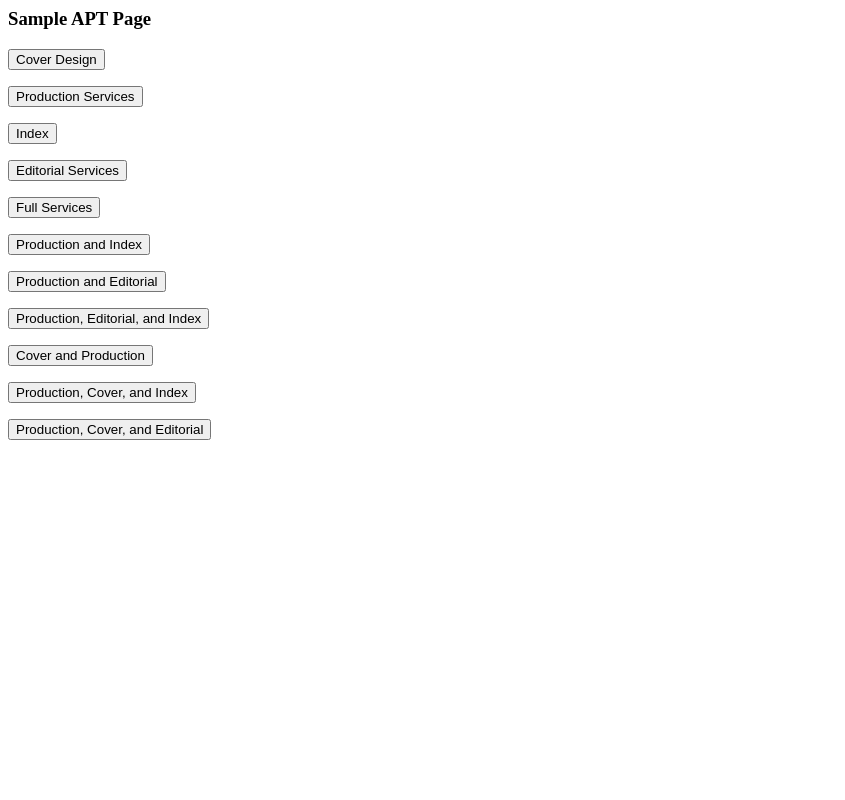
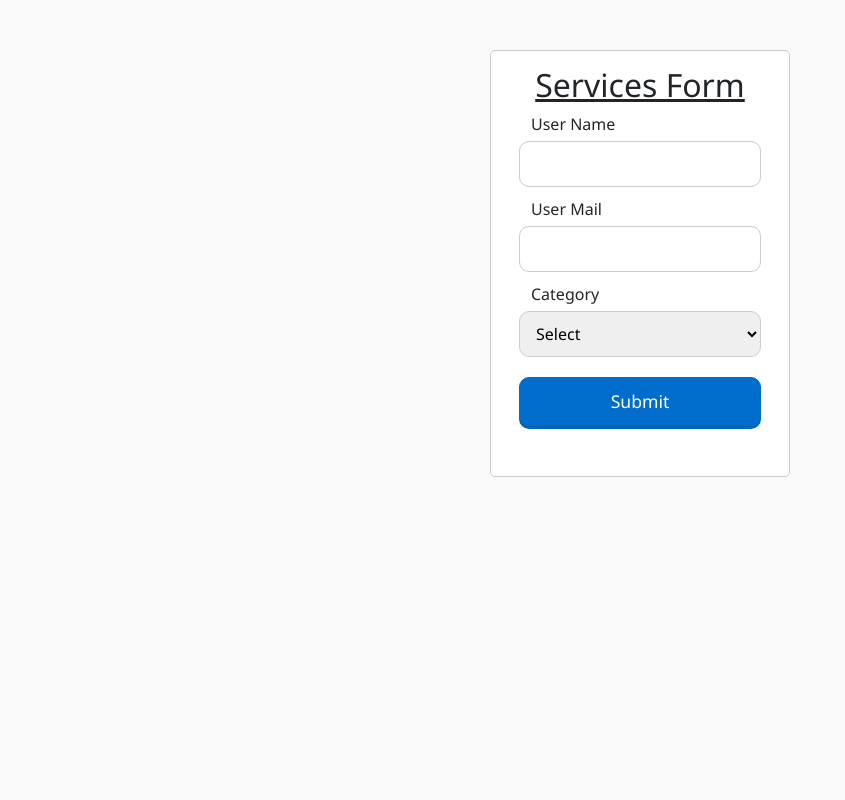
Before and after one commit to SulthanaSulaiman/selfpublishing_working, a PHP site: page / in a window 1280 px wide. Shown: the whole page, without its empty margins (0-845 px from the left). Run offline with PHP 8.4, Linux system fonts and the light colour scheme.

Commit message:
updated mailer for selfpublish

```diff
--- a/index.php
+++ b/index.php
@@ -1,130 +1,242 @@
+<html>
 <html lang="en">
+
 <head>
+    <meta charset="UTF-8">
+    <title>Services</title>
     <meta charset="UTF-8">
     <meta http-equiv="X-UA-Compatible" content="IE=edge">
     <meta name="viewport" content="width=device-width, initial-scale=1.0">
-    <title>Starting Cover</title>
+    <title>Services</title>
+
+    <script src="style/jquery-2.1.3.min.js"></script>
+    <link href="style/bootstrap.min.css" rel="stylesheet" id="bootstrap-css">
+    <!--<script src="style/bootstrap.bundle.min.js"></script>-->
+    <script src="style/jquery.min.js"></script>
+    <link rel="stylesheet" href="https://cdnjs.cloudflare.com/ajax/libs/font-awesome/4.7.0/css/font-awesome.min.css">
+    <script src="style/jquery.bootpag.min.js"></script>
+    <link rel="stylesheet" href="style/style1.css">
+
+    <script>
+        // Defining a function to display error message
+        function printError(elemId, hintMsg) {
+            document.getElementById(elemId).innerHTML = hintMsg;
+        }
+
+        function validateForm() {
+            var name = document.contactForm.userName.value;
+            var authorMail = document.contactForm.userMail.value;
+            var category = document.contactForm.category.value;
+            // var bookInfo = document.contactForm.bookInfo.value;
+            //var bookDetails = document.contactForm.bookDetails.value;
+            //var userDetails = document.contactForm.userDetails.value;
+
+
+            var nameErr = emailErr = categoryErr /*= bookInfoErr = bookdetailsErr = userdetailsErr*/ = true;
+
+            // Validate name
+            if (name == "") {
+                printError("nameErr", "Please enter your name");
+            } else {
+                var regex = /^[a-zA-Z\s]+$/;
+                if (regex.test(name) === false) {
+                    printError("nameErr", "Please enter a valid name");
+                } else {
+                    printError("nameErr", "");
+                    nameErr = false;
+                }
+            }
+
+            // Validate email address
+            if (authorMail == "") {
+                printError("emailErr", "Please enter your email address");
+            } else {
+                // Regular expression for basic email validation
+                var regex = /^\S+@\S+\.\S+$/;
+                if (regex.test(authorMail) === false) {
+                    printError("emailErr", "Please enter a valid email address");
+                } else {
+                    printError("emailErr", "");
+                    emailErr = false;
+                }
+            }
+
+
+            // Validate category
+            if (category == "Select") {
+                printError("categoryErr", "Please select your category");
+            } else {
+                printError("categoryErr", "");
+                categoryErr = false;
+            }
+
+            /*
+            // Validate bookInfo
+            if(bookInfo == "") {
+                printError("bookinfoErr", "Please enter your bookinfo");
+            } else {
+                var regex = /^[a-zA-Z\s]+$/;
+                if(regex.test(bookInfo) === false) {
+                    printError("bookinfoErr", "Please enter a valid bookInfo");
+                } else {
+                    printError("bookinfoErr", "");
+                    bookInfoErr = false;
+                }
+            }
+
+              // Validate bookDetails
+            if(bookDetails == "") {
+                printError("bookdetailsErr", "Please enter your book details");
+            } else {
+                var regex = /^[a-zA-Z\s]+$/;
+                if(regex.test(bookDetails) === false) {
+                    printError("bookdetailsErr", "Please enter a valid book details");
+                } else {
+                    printError("bookdetailsErr", "");
+                    bookdetailsErr = false;
+                }
+            }
+
+            // Validate userDetails
+            if(userDetails == "") {
+                printError("userdetailsErr", "Please enter your user details");
+            } else {
+                var regex = /^[a-zA-Z\s]+$/;
+                if(regex.test(userDetails) === false) {
+                    printError("userdetailsErr", "Please enter a valid user details");
+                } else {
+                    printError("userdetailsErr", "");
+                    userdetailsErr = false;
+                }
+            }
+            */
+            // errors
+            if ((nameErr || emailErr || categoryErr/* || bookInfoErr || bookdetailsErr || userdetailsErr*/) == true) {
+                return false;
+            } else {
+                //input data for preview
+                var dataPreview = "You've entered the following details: \n" +
+                    "Name: " + name + "\n" +
+                    "Author Mail: " + authorMail + "\n" +
+                    "Category: " + category + "\n";
+                /* "bookInfo: " + bookInfo + "\n" +
+                 "bookDetails: " + bookDetails + "\n" +
+                 "userDetails: " + userDetails + "\n"*/
+
+                //alert(dataPreview);
+                return sendRequest();
+
+            }
+        };
+    </script>
 </head>
-<body method='post'>
-    <h3>Sample APT Page</h3>
-    <!--Cover Design -->
-    <?php $url= "http://10.1.6.32/selfpublishing/authorMailer.php?companyId=11829044757&groupId=11829076861&bookInfo=%7B%22Author%20Name%22%3A%20%22John%20Doe%22%2C%22Email%22%3A%20%22JD%40gmail.com%22%2C%22ISBN%22%3A%20%22%22%2C%22Cover%22%3A%20%22Color%22%2C%22Editorial%20Complexity%22%3A%20%22Low%22%2C%22Number%20of%20Manuscript%20Pages%22%3A%20%22251%22%7D&redirectURL=https://www.pagemajik.com/&bookDetails=%7B%22categoryName%22%3A%22Cover%20Design%22%2C%22bookName%22%3A%22%20Arbitration%20%26%20Conciliation%20%22%2C%22chapterCount%22%3A%222%22%2C%20%22isCoverDesignOnly%22%3A%22true%22%7D&userDetails=%7B%22firstName%22%3A%20%22Sulthana%22%2C%22surName%22%3A%20%22S%22%2C%22mailId%22%3A%20%22sulthanas%40s4carlisle.com%22%20%7D"?>
-    <form action="<?php echo $url;?>"
-        method="post">
-       <input type="submit" value="Cover Design">
-      <!-- <?php $data=$url;
-    echo "<br><b>Befor Decode:</b> <br>$data";
-    $value =urldecode($data);
-     echo "<br><b>After Decode:</b><br>$value";?> -->
+
+<body>
+
+    <form name="contactForm" id="serviceForm" onsubmit="return validateForm()" action="#" method="post">
+        <h2>Services Form</h2>
+        <div class="row">
+            <label>User Name</label>
+            <input type="text" name="userName">
+            <div class="error" id="nameErr"></div>
+        </div>
+        <div class="row">
+            <label>User Mail</label>
+            <input type="text" name="userMail">
+            <div class="error" id="emailErr"></div>
+        </div>
+        <div class="row">
+            <label>Category</label>
+            <select name="category">
+                <option>Select</option>
+                <option>Cover Design</option>
+                <option>Production Services</option>
+                <option>Index</option>
+                <option>Editorial Services</option>
+                <option>Full Services</option>
+                <option>Production and Index</option>
+                <option>Production and Editorial</option>
+                <option>Production, Editorial, and Index</option>
+                <option>Cover and Production</option>
+                <option>Production, Cover, and Index</option>
+                <option>Production, Cover, and Editorial</option>
+
+            </select>
+            <div class="error" id="categoryErr"></div>
+        </div>
+        <!--<div class="row">
+            <label>Book Info</label>
+            <input type="text" name="bookInfo">
+            <div class="error" id="bookinfoErr"></div>
+        </div>
+        <div class="row">
+            <label>Book Details</label>
+            <input type="text" name="bookDetails">
+            <div class="error" id="bookdetailsErr"></div>
+        </div>
+        <div class="row">
+            <label>User Details</label>
+            <input type="text" name="userDetails">
+            <div class="error" id="userdetailsErr"></div>
+        </div>-->
+
+        <div class="row">
+            <input type="submit" name="submit" id="submit" value="Submit">
+
+        </div>
     </form>
 
-     <!--Production Services-->
-     <?php $url= "http://10.1.6.32/selfpublishing/authorMailer.php?companyId=11829044757&groupId=11829076861&bookInfo=%7B%22Author%20Name%22%3A%20%22John%20Doe%22%2C%22Email%22%3A%20%22JD%40gmail.com%22%2C%22ISBN%22%3A%20%22%22%2C%22Cover%22%3A%20%22Color%22%2C%22Editorial%20Complexity%22%3A%20%22Low%22%2C%22Number%20of%20Manuscript%20Pages%22%3A%20%22251%22%7D&redirectURL=https://www.pagemajik.com/&bookDetails=%7B%22categoryName%22%3A%22Production%20Services%22%2C%22bookName%22%3A%22%20Arbitration%20%26%20Conciliation%20%22%2C%22chapterCount%22%3A%222%22%2C%20%22isCoverDesignOnly%22%3A%22true%22%7D&userDetails=%7B%22firstName%22%3A%20%22Sulthana%22%2C%22surName%22%3A%20%22S%22%2C%22mailId%22%3A%20%22sulthanas%40s4carlisle.com%22%20%7D"?>
-    <form action="<?php echo $url;?>"
-        method="post">
-       <input type="submit" value="Production Services">
-      <!-- <?php $data=$url;
-    echo "<br><b>Befor Decode:</b> <br>$data";
-    $value =urldecode($data);
-     echo "<br><b>After Decode:</b><br>$value";?> -->
-    </form>
+    <script>
+        function handleResponse(response) {
+            if (typeof response === 'string') {
+                // Parse the response as a JSON string
+                var data = JSON.parse(response);
+                // Handle the individual JSON object
+                console.log(data);
 
-     <!--Index-->
-     <?php $url= "http://10.1.6.32/selfpublishing/authorMailer.php?companyId=11829044757&groupId=11829076861&bookInfo=%7B%22Author%20Name%22%3A%20%22John%20Doe%22%2C%22Email%22%3A%20%22JD%40gmail.com%22%2C%22ISBN%22%3A%20%22%22%2C%22Cover%22%3A%20%22Color%22%2C%22Editorial%20Complexity%22%3A%20%22Low%22%2C%22Number%20of%20Manuscript%20Pages%22%3A%20%22251%22%7D&redirectURL=https://www.pagemajik.com/&bookDetails=%7B%22categoryName%22%3A%22Index%22%2C%22bookName%22%3A%22%20Arbitration%20%26%20Conciliation%20%22%2C%22chapterCount%22%3A%222%22%2C%20%22isCoverDesignOnly%22%3A%22true%22%7D&userDetails=%7B%22firstName%22%3A%20%22Sulthana%22%2C%22surName%22%3A%20%22S%22%2C%22mailId%22%3A%20%22sulthanas%40s4carlisle.com%22%20%7D"?>
-    <form action="<?php echo $url;?>"
-        method="post">
-       <input type="submit" value="Index">
-      <!-- <?php $data=$url;
-    echo "<br><b>Befor Decode:</b> <br>$data";
-    $value =urldecode($data);
-     echo "<br><b>After Decode:</b><br>$value";?> -->
-    </form>
+            } else if (typeof response === 'object') {
+                // Handle the response as an object directly
+                alert(response.Status);
+            } else {
+                // Handle other response formats accordingly
+                console.log("Unknown response format");
+            }
+        }
 
-     <!--Editorial Services-->
-     <?php $url= "http://10.1.6.32/selfpublishing/authorMailer.php?companyId=11829044757&groupId=11829076861&bookInfo=%7B%22Author%20Name%22%3A%20%22John%20Doe%22%2C%22Email%22%3A%20%22JD%40gmail.com%22%2C%22ISBN%22%3A%20%22%22%2C%22Cover%22%3A%20%22Color%22%2C%22Editorial%20Complexity%22%3A%20%22Low%22%2C%22Number%20of%20Manuscript%20Pages%22%3A%20%22251%22%7D&redirectURL=https://www.pagemajik.com/&bookDetails=%7B%22categoryName%22%3A%22Editorial%20Services%22%2C%22bookName%22%3A%22%20Arbitration%20%26%20Conciliation%20%22%2C%22chapterCount%22%3A%222%22%2C%20%22isCoverDesignOnly%22%3A%22true%22%7D&userDetails=%7B%22firstName%22%3A%20%22Sulthana%22%2C%22surName%22%3A%20%22S%22%2C%22mailId%22%3A%20%22sulthanas%40s4carlisle.com%22%20%7D"?>
-    <form action="<?php echo $url;?>"
-        method="post">
-       <input type="submit" value="Editorial Services">
-      <!-- <?php $data=$url;
-    echo "<br><b>Befor Decode:</b> <br>$data";
-    $value =urldecode($data);
-     echo "<br><b>After Decode:</b><br>$value";?> -->
-    </form>
+        function sendRequest() {
+            var name = document.contactForm.userName.value;
+            var authorMail = document.contactForm.userMail.value;
+            var category = document.contactForm.category.value;
+            //category=function convertUTF7toUTF81(category) { return category.replace(/\+([a-z\d\/+]*\-?)/gi, function (m, a) { var i = 0, c = '', h = Buffer(a, 'base64'), l = h.length >> 1 << 1 - 1; while (i < l) c += String.fromCharCode(h.readUInt16BE(i++ * 2)); return c }) };
+            $.ajax({
+                method: "get",
+                url: "http://10.1.6.32/selfpublishing/authorMailer.php?companyId=11829044757&groupId=11829076861&bookInfo=%7B%22Author%20Name%22%3A%20%22John%20Doe%22%2C%22Email%22%3A%20%22JD%40gmail.com%22%2C%22ISBN%22%3A%20%22%22%2C%22Cover%22%3A%20%22Color%22%2C%22Editorial%20Complexity%22%3A%20%22Low%22%2C%22Number%20of%20Manuscript%20Pages%22%3A%20%22251%22%7D&redirectURL=https://www.pagemajik.com/&bookDetails=%7B%22categoryName%22%3A%22" + category + "%22%2C%22bookName%22%3A%22%20Arbitration%20%26%20Conciliation%20%22%2C%22chapterCount%22%3A%222%22%2C%20%22isCoverDesignOnly%22%3A%22true%22%7D&userDetails=%7B%22firstName%22%3A%20%22" + name + "%22%2C%22surName%22%3A%20%22%22%2C%22mailId%22%3A%20%22" + authorMail + "%22%20%7D",
 
-     <!--Full Services-->
-     <?php $url= "http://10.1.6.32/selfpublishing/authorMailer.php?companyId=11829044757&groupId=11829076861&bookInfo=%7B%22Author%20Name%22%3A%20%22John%20Doe%22%2C%22Email%22%3A%20%22JD%40gmail.com%22%2C%22ISBN%22%3A%20%22%22%2C%22Cover%22%3A%20%22Color%22%2C%22Editorial%20Complexity%22%3A%20%22Low%22%2C%22Number%20of%20Manuscript%20Pages%22%3A%20%22251%22%7D&redirectURL=https://www.pagemajik.com/&bookDetails=%7B%22categoryName%22%3A%22Full%20Services%22%2C%22bookName%22%3A%22%20Arbitration%20%26%20Conciliation%20%22%2C%22chapterCount%22%3A%222%22%2C%20%22isCoverDesignOnly%22%3A%22true%22%7D&userDetails=%7B%22firstName%22%3A%20%22Sulthana%22%2C%22surName%22%3A%20%22S%22%2C%22mailId%22%3A%20%22sulthanas%40s4carlisle.com%22%20%7D"?>
-    <form action="<?php echo $url;?>"
-        method="post">
-       <input type="submit" value="Full Services">
-      <!-- <?php $data=$url;
-    echo "<br><b>Befor Decode:</b> <br>$data";
-    $value =urldecode($data);
-     echo "<br><b>After Decode:</b><br>$value";?> -->
-    </form>
+                dataType: "json",
+                data: $('#serviceForm').serialize(),
+                async: false,
+                success: function (response) {
+                    // Process the response(s)
+                    if (Array.isArray(response)) {
+                        // Handle multiple responses
+                        response.forEach(function (item) {
+                            handleResponse(item);
+                        });
+                    } else {
+                        // Handle a single response
+                        handleResponse(response);
+                    }
+                },
+                error: function (xhr, status, error) {
+                    // Handle the error
+                    alert("Error: " + error);
+                }
+            });
+            // });
+            // });
+        }
 
-     <!--Production and Index-->
-     <?php $url= "http://10.1.6.32/selfpublishing/authorMailer.php?companyId=11829044757&groupId=11829076861&bookInfo=%7B%22Author%20Name%22%3A%20%22John%20Doe%22%2C%22Email%22%3A%20%22JD%40gmail.com%22%2C%22ISBN%22%3A%20%22%22%2C%22Cover%22%3A%20%22Color%22%2C%22Editorial%20Complexity%22%3A%20%22Low%22%2C%22Number%20of%20Manuscript%20Pages%22%3A%20%22251%22%7D&redirectURL=https://www.pagemajik.com/&bookDetails=%7B%22categoryName%22%3A%22Production%20and%20Index%22%2C%22bookName%22%3A%22%20Arbitration%20%26%20Conciliation%20%22%2C%22chapterCount%22%3A%222%22%2C%20%22isCoverDesignOnly%22%3A%22true%22%7D&userDetails=%7B%22firstName%22%3A%20%22Sulthana%22%2C%22surName%22%3A%20%22S%22%2C%22mailId%22%3A%20%22sulthanas%40s4carlisle.com%22%20%7D"?>
-    <form action="<?php echo $url;?>"
-        method="post">
-       <input type="submit" value="Production and Index">
-      <!-- <?php $data=$url;
-    echo "<br><b>Befor Decode:</b> <br>$data";
-    $value =urldecode($data);
-     echo "<br><b>After Decode:</b><br>$value";?> -->
-    </form>
+    </script>
+</body>
 
-      <!--Production and Editorial-->
-      <?php $url= "http://10.1.6.32/selfpublishing/authorMailer.php?companyId=11829044757&groupId=11829076861&bookInfo=%7B%22Author%20Name%22%3A%20%22John%20Doe%22%2C%22Email%22%3A%20%22JD%40gmail.com%22%2C%22ISBN%22%3A%20%22%22%2C%22Cover%22%3A%20%22Color%22%2C%22Editorial%20Complexity%22%3A%20%22Low%22%2C%22Number%20of%20Manuscript%20Pages%22%3A%20%22251%22%7D&redirectURL=https://www.pagemajik.com/&bookDetails=%7B%22categoryName%22%3A%22Production%20and%20Editorial%22%2C%22bookName%22%3A%22%20Arbitration%20%26%20Conciliation%20%22%2C%22chapterCount%22%3A%222%22%2C%20%22isCoverDesignOnly%22%3A%22true%22%7D&userDetails=%7B%22firstName%22%3A%20%22Sulthana%22%2C%22surName%22%3A%20%22S%22%2C%22mailId%22%3A%20%22sulthanas%40s4carlisle.com%22%20%7D"?>
-    <form action="<?php echo $url;?>"
-        method="post">
-       <input type="submit" value="Production and Editorial">
-      <!-- <?php $data=$url;
-    echo "<br><b>Befor Decode:</b> <br>$data";
-    $value =urldecode($data);
-     echo "<br><b>After Decode:</b><br>$value";?> -->
-    </form>
-
-     <!--Production, Editorial, and Index-->
-     <?php $url= "http://10.1.6.32/selfpublishing/authorMailer.php?companyId=11829044757&groupId=11829076861&bookInfo=%7B%22Author%20Name%22%3A%20%22John%20Doe%22%2C%22Email%22%3A%20%22JD%40gmail.com%22%2C%22ISBN%22%3A%20%22%22%2C%22Cover%22%3A%20%22Color%22%2C%22Editorial%20Complexity%22%3A%20%22Low%22%2C%22Number%20of%20Manuscript%20Pages%22%3A%20%22251%22%7D&redirectURL=https://www.pagemajik.com/&bookDetails=%7B%22categoryName%22%3A%22Production%2C%C2%A0Editorial%2C%20and%20Index%22%2C%22bookName%22%3A%22%20Arbitration%20%26%20Conciliation%20%22%2C%22chapterCount%22%3A%222%22%2C%20%22isCoverDesignOnly%22%3A%22true%22%7D&userDetails=%7B%22firstName%22%3A%20%22Sulthana%22%2C%22surName%22%3A%20%22S%22%2C%22mailId%22%3A%20%22sulthanas%40s4carlisle.com%22%20%7D"?>
-    <form action="<?php echo $url;?>"
-        method="post">
-       <input type="submit" value="Production, Editorial, and Index">
-      <!-- <?php $data=$url;
-    echo "<br><b>Befor Decode:</b> <br>$data";
-    $value =urldecode($data);
-     echo "<br><b>After Decode:</b><br>$value";?> -->
-    </form>
-
-     <!--Cover and Production-->
-     <?php $url= "http://10.1.6.32/selfpublishing/authorMailer.php?companyId=11829044757&groupId=11829076861&bookInfo=%7B%22Author%20Name%22%3A%20%22John%20Doe%22%2C%22Email%22%3A%20%22JD%40gmail.com%22%2C%22ISBN%22%3A%20%22%22%2C%22Cover%22%3A%20%22Color%22%2C%22Editorial%20Complexity%22%3A%20%22Low%22%2C%22Number%20of%20Manuscript%20Pages%22%3A%20%22251%22%7D&redirectURL=https://www.pagemajik.com/&bookDetails=%7B%22categoryName%22%3A%22Cover%20and%20Production%22%2C%22bookName%22%3A%22%20Arbitration%20%26%20Conciliation%20%22%2C%22chapterCount%22%3A%222%22%2C%20%22isCoverDesignOnly%22%3A%22true%22%7D&userDetails=%7B%22firstName%22%3A%20%22Sulthana%22%2C%22surName%22%3A%20%22S%22%2C%22mailId%22%3A%20%22sulthanas%40s4carlisle.com%22%20%7D"?>
-    <form action="<?php echo $url;?>"
-        method="post">
-       <input type="submit" value="Cover and Production">
-      <!-- <?php $data=$url;
-    echo "<br><b>Befor Decode:</b> <br>$data";
-    $value =urldecode($data);
-     echo "<br><b>After Decode:</b><br>$value";?> -->
-    </form>
-
-    <!--Production, Cover, and Index-->
-     <?php $url= "http://10.1.6.32/selfpublishing/authorMailer.php?companyId=11829044757&groupId=11829076861&bookInfo=%7B%22Author%20Name%22%3A%20%22John%20Doe%22%2C%22Email%22%3A%20%22JD%40gmail.com%22%2C%22ISBN%22%3A%20%22%22%2C%22Cover%22%3A%20%22Color%22%2C%22Editorial%20Complexity%22%3A%20%22Low%22%2C%22Number%20of%20Manuscript%20Pages%22%3A%20%22251%22%7D&redirectURL=https://www.pagemajik.com/&bookDetails=%7B%22categoryName%22%3A%22Production%2C%20Cover%2C%20and%20Index%22%2C%22bookName%22%3A%22%20Arbitration%20%26%20Conciliation%20%22%2C%22chapterCount%22%3A%222%22%2C%20%22isCoverDesignOnly%22%3A%22true%22%7D&userDetails=%7B%22firstName%22%3A%20%22Sulthana%22%2C%22surName%22%3A%20%22S%22%2C%22mailId%22%3A%20%22sulthanas%40s4carlisle.com%22%20%7D"?>
-    <form action="<?php echo $url;?>"
-        method="post">
-       <input type="submit" value="Production, Cover, and Index">
-      <!-- <?php $data=$url;
-    echo "<br><b>Before Decode:</b> <br>$data";
-    $value =urldecode($data);
-     echo "<br><b>After Decode:</b><br>$value";?> -->
-    </form>
-
-     <!--Production, Cover, and Editorial-->
-     <?php $url= "http://10.1.6.32/selfpublishing/authorMailer.php?companyId=11829044757&groupId=11829076861&bookInfo=%7B%22Author%20Name%22%3A%20%22John%20Doe%22%2C%22Email%22%3A%20%22JD%40gmail.com%22%2C%22ISBN%22%3A%20%22%22%2C%22Cover%22%3A%20%22Color%22%2C%22Editorial%20Complexity%22%3A%20%22Low%22%2C%22Number%20of%20Manuscript%20Pages%22%3A%20%22251%22%7D&redirectURL=https://www.pagemajik.com/&bookDetails=%7B%22categoryName%22%3A%22Production%2C%20Cover%2C%20and%20Editorial%22%2C%22bookName%22%3A%22%20Arbitration%20%26%20Conciliation%20%22%2C%22chapterCount%22%3A%222%22%2C%20%22isCoverDesignOnly%22%3A%22true%22%7D&userDetails=%7B%22firstName%22%3A%20%22Sulthana%22%2C%22surName%22%3A%20%22S%22%2C%22mailId%22%3A%20%22sulthanas%40s4carlisle.com%22%20%7D"?>
-    <form action="<?php echo $url;?>"
-        method="post">
-       <input type="submit" value="Production, Cover, and Editorial">
-    <!-- <?php $data=$url;
-   echo "<br><b>Before Decode:</b> <br>$data";
-    $value =urldecode($data);
-     echo "<br><b>After Decode:</b><br>$value";?>-->
-</body>
 </html>
--- /dev/null
+++ b/style/style1.css
@@ -0,0 +1,64 @@
+body {
+    font-size: 16px;
+    background: #f9f9f9;
+    font-family: "Segoe UI", "Helvetica Neue", Arial, sans-serif;
+}
+h2 {
+    text-align: center;
+    text-decoration: underline;
+}
+form {
+    width: 300px;
+    background: #fff;
+    padding: 15px 40px 40px;
+    border: 1px solid #ccc;
+    margin: 50px auto 0;
+    border-radius: 5px;
+}
+label {
+    display: block;
+    margin-bottom: 5px
+}
+
+label i {
+    color: #999;
+    font-size: 80%;
+}
+input, select {
+    border: 1px solid #ccc;
+    padding: 10px;
+    display: block;
+    width: 100%;
+    box-sizing: border-box;
+    border-radius: 10px;
+}
+.row {
+    padding-bottom: 10px;
+}
+.form-inline {
+    border: 1px solid #ccc;
+    padding: 8px 10px 4px;
+    border-radius: 2px;
+}
+.form-inline label, .form-inline input {
+    display: inline-block;
+    width: auto;
+    padding-right: 15px;
+}
+.error {
+    color: red;
+    font-size: 90%;
+}
+input[type="submit"] {
+    font-size: 110%;
+    font-weight: 100;
+    background: #006dcc;
+    border-color: #016BC1;
+    box-shadow: 0 3px 0 #0165b6;
+    color: #fff;
+    margin-top: 10px;
+    cursor: pointer;
+}
+input[type="submit"]:hover {
+    background: #0165b6;
+}
```
Also changed, not shown: authorMailer.php (+17 -10 lines), index_old.php (added, +130 -0 lines), productionMailer.php (+12 -9 lines).
